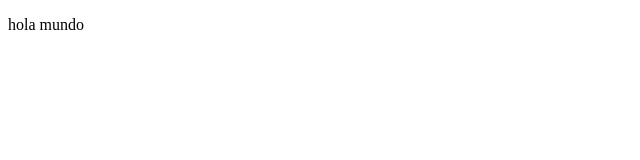
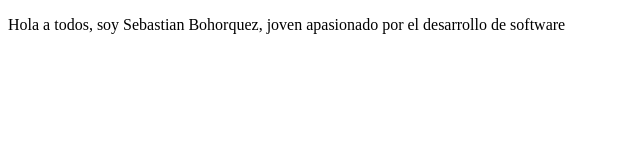
Before and after one commit to jhonsbg/proyecto, a plain HTML site: page index.html in a window 1280 px wide. Shown: the whole page, without its empty margins (0-640 px from the left). Drawn offline with Linux system fonts and the light colour scheme.

Commit message:
Cambios en el texto

```diff
--- a/index.html
+++ b/index.html
@@ -7,7 +7,7 @@
 </head>
 <body>
     <p>
-        hola mundo
+        Hola a todos, soy Sebastian Bohorquez, joven apasionado por el desarrollo de software
     </p>
 </body>
 </html>
```
